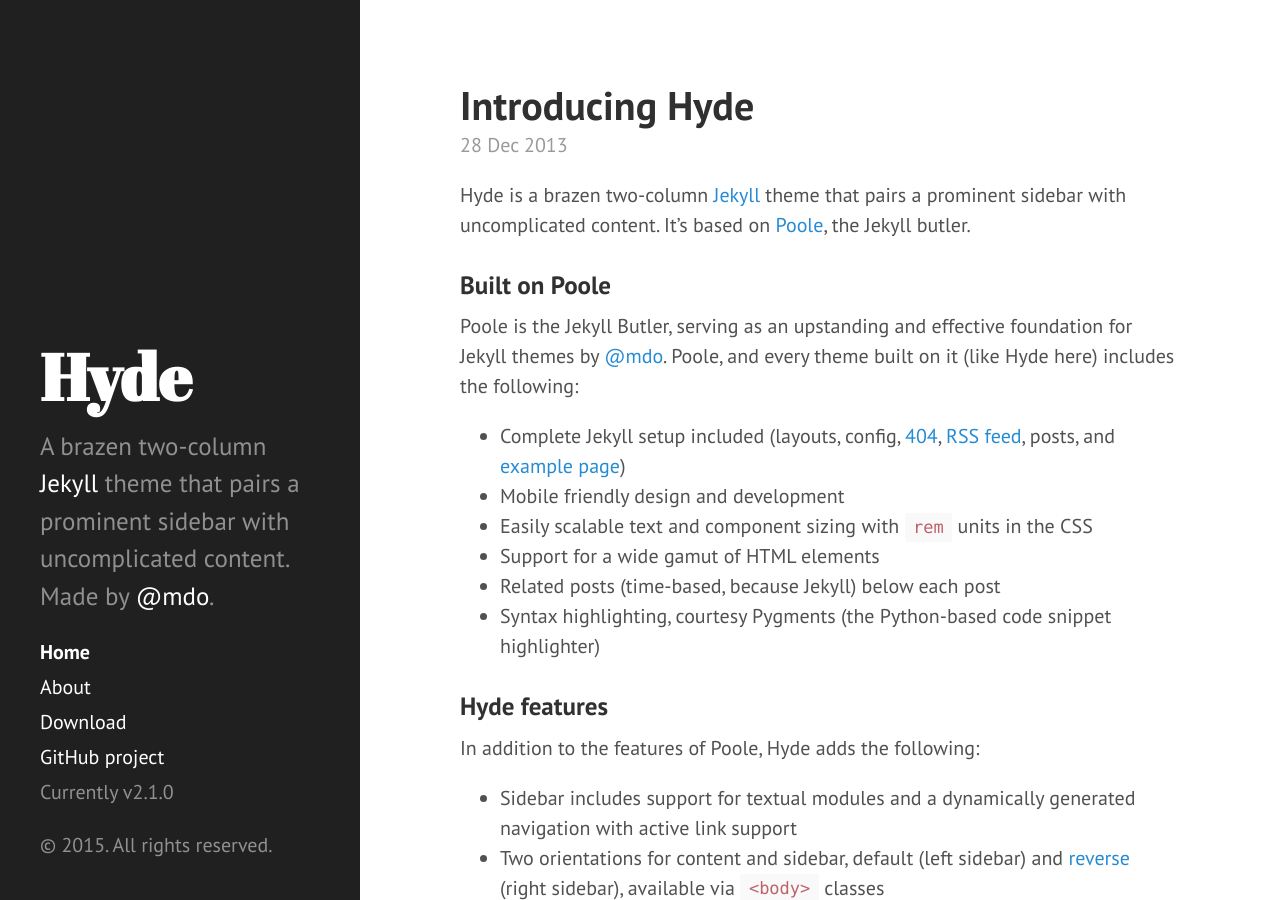
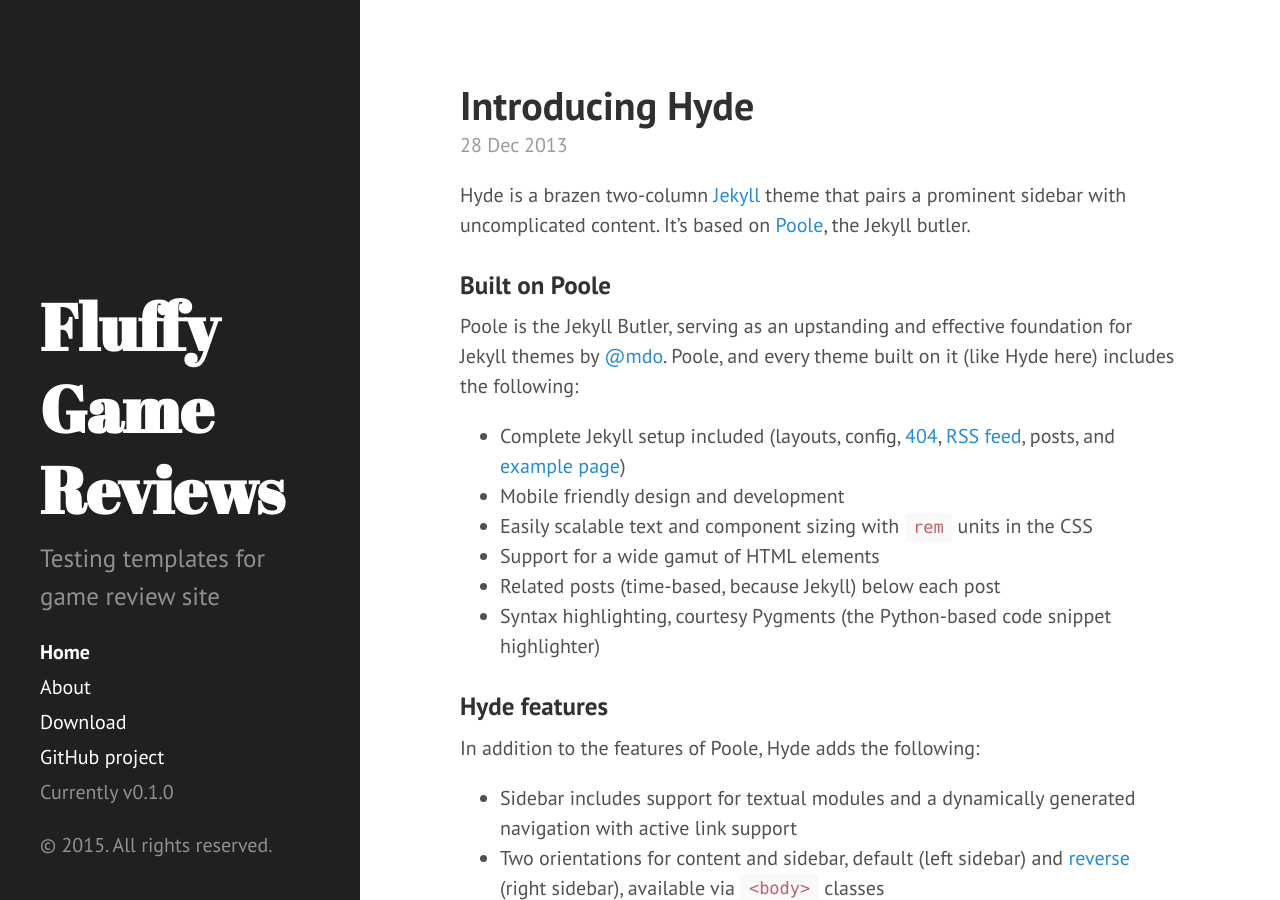
Before and after one commit to LordFluffyPants/LordFluffyPants.github.io, a Jekyll site: the page built from index.html, in a window 1280 px wide and 900 px high. Built offline with Jekyll 4.4.1, drawn with Linux system fonts in a browser that asks for light colours; Markdown is read by kramdown in place of the engine named in the settings; the list of posts is cut into pages by our own code.

Commit message:
Testing sidebar styling

```diff
--- a/_config.yml
+++ b/_config.yml
@@ -7,20 +7,19 @@
 relative_permalinks: true
 
 # Setup
-title:            Hyde
-tagline:          'A Jekyll theme'
-description:      'A brazen two-column <a href="http://jekyllrb.com" target="_blank">Jekyll</a> theme that pairs a prominent sidebar with uncomplicated content. Made by <a href="https://twitter.com/mdo" target="_blank">@mdo</a>.'
-url:              http://hyde.getpoole.com
+title:            Fluffy Game Reviews
+description:      'Testing templates for game review site'
+url:              https://github.com/LordFluffyPants
 baseurl:          /
 
 author:
   name:           'Jake Hayhurst'
-  url:            https://twitter.com/mdo
+
 
 paginate:         5
 
 # Custom vars
-version:          2.1.0
+version:          0.1.0
 
 github:
-  repo:           https://github.com/poole/hyde
+  repo:           https://github.com/LordFluffyPants
```
